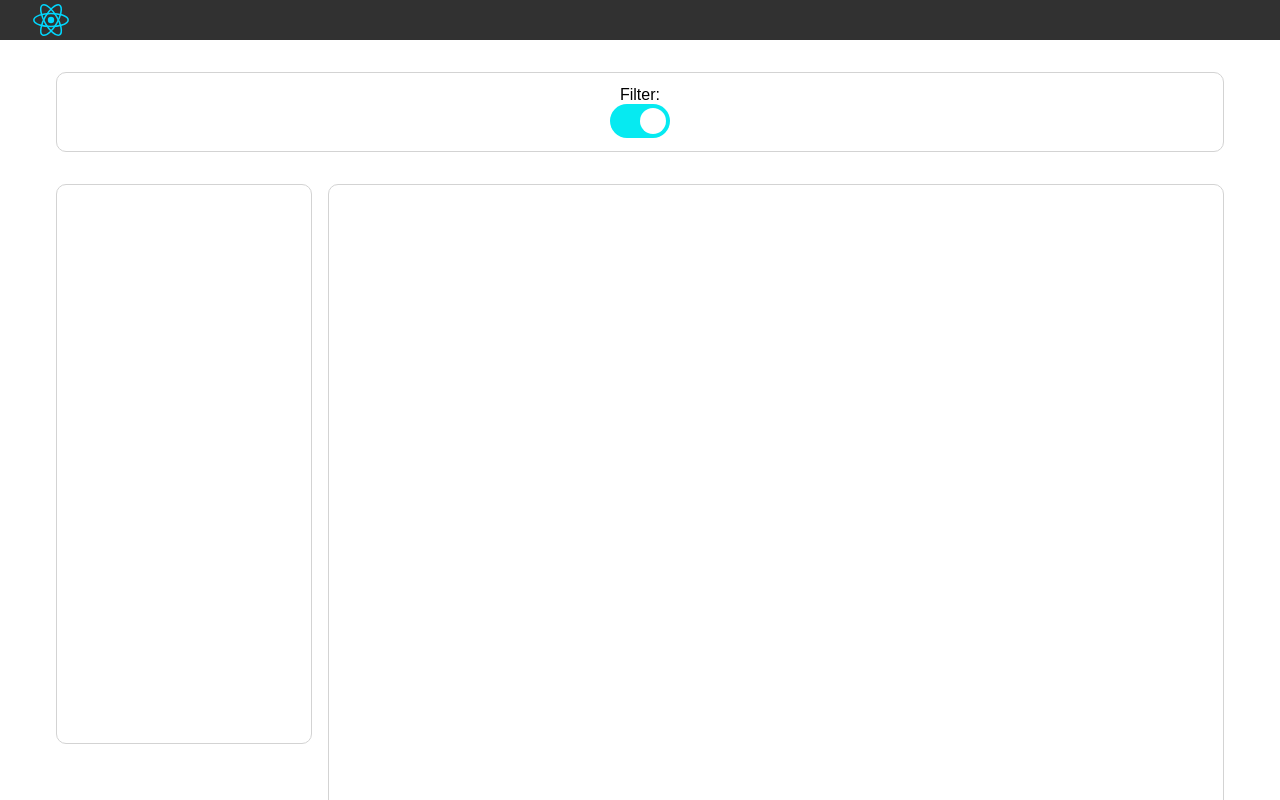
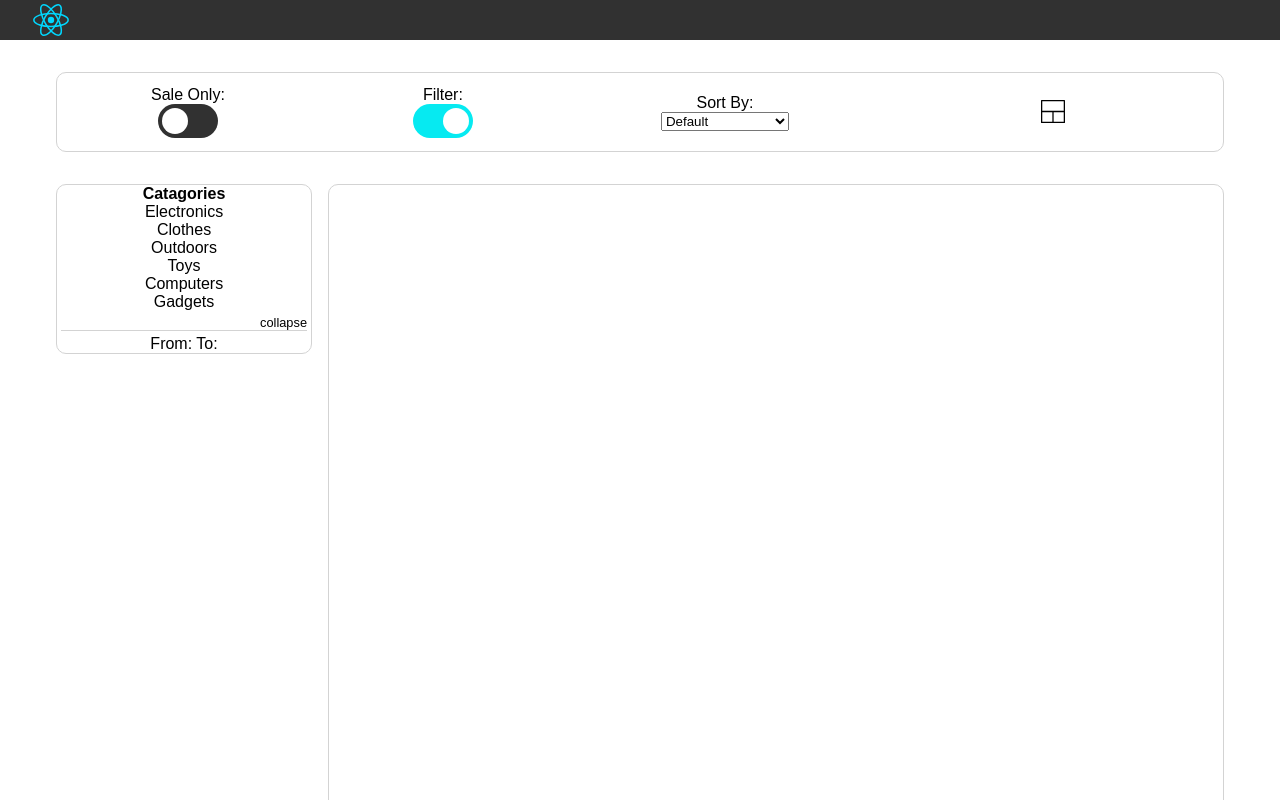
Before and after one commit to arshiaKalkho/silver-octo-reactFront, a React (Create React App) app: page /Store in a window 1280 px wide. Shown: the top 800 px of the page. Built offline with nearby package versions, Linux system fonts and the light colour scheme; a web font is replaced by a local one.

Commit message:
added collapsable sidebar to store page

```diff
--- a/src/StoreHeader.js
+++ b/src/StoreHeader.js
@@ -1,9 +1,15 @@
-import React from 'react'
+import React ,{useState}from 'react'
 
 function StoreHeader() {
+    //const [layout, setLayout] = useState("")
     return (
         <div className="store-header">
             <div>
+                Sale Only:
+                <label class="switch">
+                    <input type="checkbox" defaultChecked={false}></input>
+                    <span class="slider round"></span>
+                </label>
             </div>
             <div>
                 Filter:
@@ -14,7 +20,17 @@ function StoreHeader() {
 
             </div>
             <div>
-
+                Sort By:
+                <select className="sort-dropdown">
+                    <option value="Default"> Default</option>
+                    <option value="A-Z"> Alphabetical A - Z</option>
+                    <option value="Z-A"> Alphabetical Z - A</option>
+                    <option value="L-H"> Price Low - High</option>
+                    <option value="H-L"> Price High - Low</option>
+                </select>
+            </div>
+            <div>
+                <div className="toggle-button" style={{backgroundImage:'url("/images/toggle-layout.svg")'}}></div>
             </div>
         </div>
     )
--- a/src/StoreSidebar.js
+++ b/src/StoreSidebar.js
@@ -1,9 +1,48 @@
-import React from 'react'
+
+import { height } from 'dom-helpers'
+import React,{useState} from 'react'
 
 function StoreSidebar() {
+
+
+    const [visibility, setVisibility] = useState("visible")
+    const [height, setHeight] = useState("fit-content")
+    const [collapse, toggleCollapse] = useState("collapse")
+
+
+    const toggleState = ()=>{
+        if(collapse === "collapse"){
+            toggleCollapse("expand")
+            setVisibility("hidden")
+            setHeight("0")
+
+        }else{
+            toggleCollapse("collapse")
+            setVisibility("visible")
+            setHeight("fit-content")
+        }
+    }
+
     return (
         <div className="store-sidebar">
+            <h4>Catagories</h4>
+            <div className="catagory-collapse" style={{visibility:`${visibility}`, height:`${height}`}}>
+                <div>Electronics</div>
+                <div>Clothes</div>
+                <div>Outdoors</div>
+                <div>Toys</div>
+                <div>Computers</div>
+                <div>Gadgets</div>
+            </div>
+            <div className="collapse-tag" onClick={()=>{toggleState()}}>{collapse}</div>
 
+
+            <div className="price-minmax">
+                From:
+
+                To:
+
+            </div>
         </div>
     )
 }
--- a/src/index.css
+++ b/src/index.css
@@ -343,9 +343,23 @@ html {
 }
 .store-sidebar {
   width: 20vw;
-  height: 70vh;
+  height: fit-content;
   border: 1px solid var(--color-light);
   border-radius: 10px;
+}
+.store-sidebar > * {
+  text-align: center;
+}
+
+.catagory-collapse > div {
+  text-align: center;
+}
+.collapse-tag {
+  text-align: right;
+  cursor: pointer;
+  margin: 4px;
+  font-size: 0.8rem;
+  border-bottom: 1px solid var(--color-light);
 }
 .products {
   width: 70vw;
```
